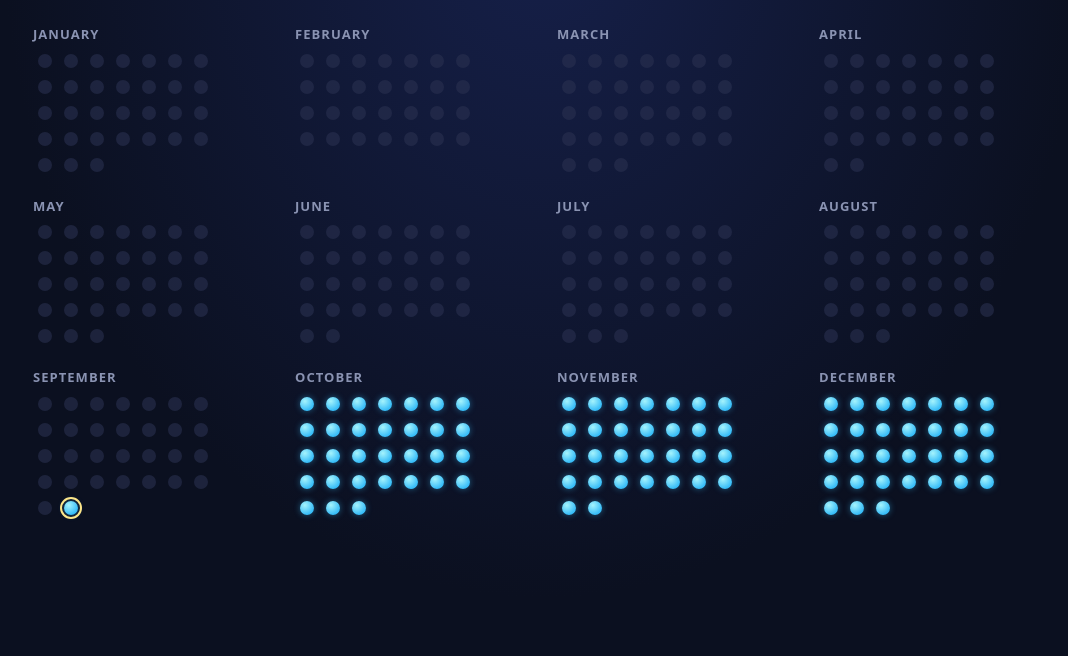
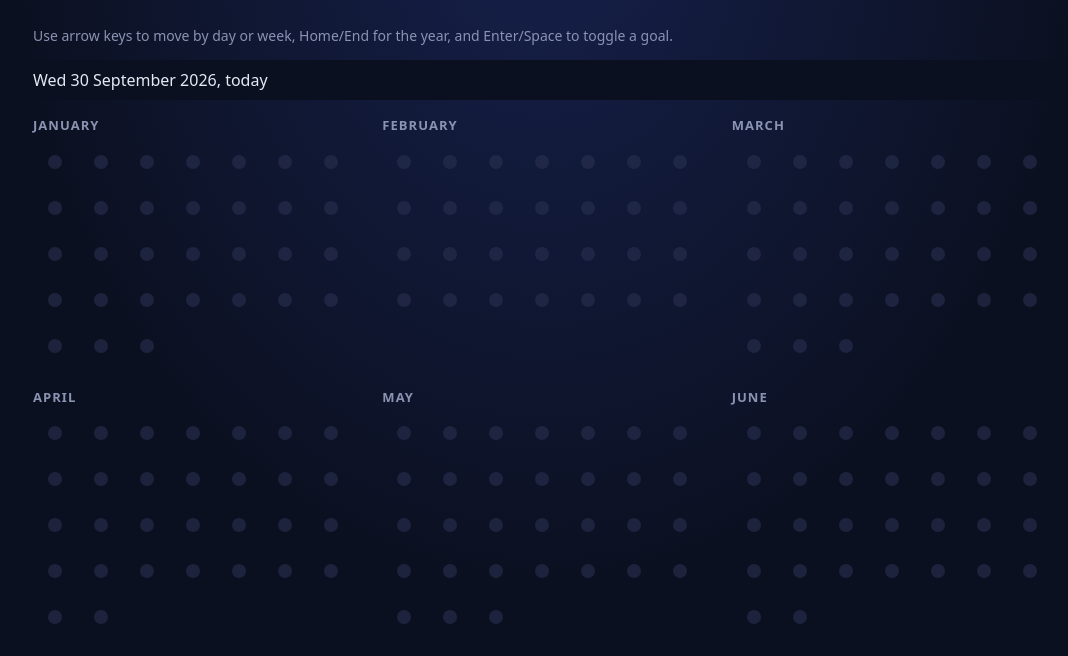
Before and after one commit to EmmyMay/year-dots, a website with bundled scripts: page index.html in a window 1280 px wide. Shown: the part 81-737 px from the top of the page, without its empty margins (95-1163 px from the left). Built offline with nearby package versions, Linux system fonts and the light colour scheme.

Commit message:
Wire roving keyboard focus and visible date readout

```diff
--- a/index.html
+++ b/index.html
@@ -17,7 +17,9 @@
       </p>
     </header>
     <main>
-      <div id="js-grid" class="year-grid"></div>
+      <p id="grid-help">Use arrow keys to move by day or week, Home/End for the year, and Enter/Space to toggle a goal.</p>
+      <p id="js-date" class="date-readout"></p>
+      <div id="js-grid" class="year-grid" aria-describedby="grid-help"></div>
     </main>
   </body>
 </html>
--- a/src/keyboard.js
+++ b/src/keyboard.js
@@ -15,3 +15,48 @@ export function nextIndexFor(key, count, index) {
 
   return Math.max(0, Math.min(count - 1, next));
 }
+
+/** Give the year one tab stop; native Enter/Space clicks keep the toggle path. */
+export function initKeyboard(container, readout) {
+  const dots = Array.from(container.querySelectorAll('.dot'));
+  if (dots.length === 0) return;
+
+  let current = Math.max(0, dots.findIndex((dot) => dot.classList.contains('is-today')));
+  dots.forEach((dot, index) => { dot.tabIndex = index === current ? 0 : -1; });
+
+  function showDate(dot) {
+    readout.textContent = dot.getAttribute('aria-label');
+  }
+
+  function eventDot(event) {
+    const dot = event.target.closest?.('.dot');
+    return dot && container.contains(dot) ? dot : null;
+  }
+
+  showDate(dots[current]);
+  container.addEventListener('focusin', (event) => {
+    const dot = eventDot(event);
+    if (!dot) return;
+    dots[current].tabIndex = -1;
+    current = dots.indexOf(dot);
+    dot.tabIndex = 0;
+    showDate(dot);
+  });
+
+  container.addEventListener('keydown', (event) => {
+    const dot = eventDot(event);
+    if (!dot || event.altKey || event.ctrlKey || event.metaKey) return;
+    const next = nextIndexFor(event.key, dots.length, dots.indexOf(dot));
+    if (next === null) return;
+    event.preventDefault();
+    dots[next].focus();
+  });
+
+  container.addEventListener('pointerover', (event) => {
+    const dot = eventDot(event);
+    if (dot) showDate(dot);
+  });
+  container.addEventListener('pointerout', (event) => {
+    if (eventDot(event)) showDate(dots[current]);
+  });
+}
--- a/src/main.js
+++ b/src/main.js
@@ -1,5 +1,6 @@
 import { daysOfYear, dayStatus, formatLong } from './dates.js';
 import { createStore } from './storage.js';
+import { initKeyboard } from './keyboard.js';
 
 const monthName = new Intl.DateTimeFormat('en-GB', { month: 'long' });
 
@@ -116,4 +117,5 @@ const grid = globalThis.document?.getElementById('js-grid');
 if (grid) {
   renderYear(grid, new Date());
   wireToggle(grid);
+  initKeyboard(grid, globalThis.document.getElementById('js-date'));
 }
--- a/styles.css
+++ b/styles.css
@@ -3,7 +3,7 @@
   --fg: #e6e9f5;
   --muted: #8a93b2;
   --dot-size: 14px;
-  --dot-hit: 24px;
+  --dot-hit: 44px;
   --dot-past: #2a3150;
   --dot-future-core: #a5f3fc;
   --dot-future-edge: #38bdf8;
@@ -60,9 +60,23 @@ main {
   display: none;
 }
 
+#grid-help {
+  color: var(--muted);
+  font-size: 0.875rem;
+}
+
+.date-readout {
+  position: sticky;
+  top: 0;
+  z-index: 1;
+  margin: 0 0 1rem;
+  padding: 0.5rem 0;
+  background: var(--bg);
+}
+
 .year-grid {
   display: grid;
-  grid-template-columns: repeat(auto-fill, minmax(min(100%, 13rem), 1fr));
+  grid-template-columns: repeat(auto-fill, minmax(min(100%, 20rem), 1fr));
   gap: 1.25rem 1.5rem;
 }
 
@@ -92,6 +106,7 @@ main {
   background: transparent;
   color: inherit;
   cursor: pointer;
+  scroll-margin-block: 4rem;
   -webkit-tap-highlight-color: transparent;
 }
 
@@ -156,3 +171,12 @@ main {
     animation: dot-glow 2.4s ease-in-out infinite;
   }
 }
+
+@media (prefers-reduced-motion: reduce) {
+  *,
+  *::before,
+  *::after {
+    animation: none !important;
+    transition: none !important;
+  }
+}
```
